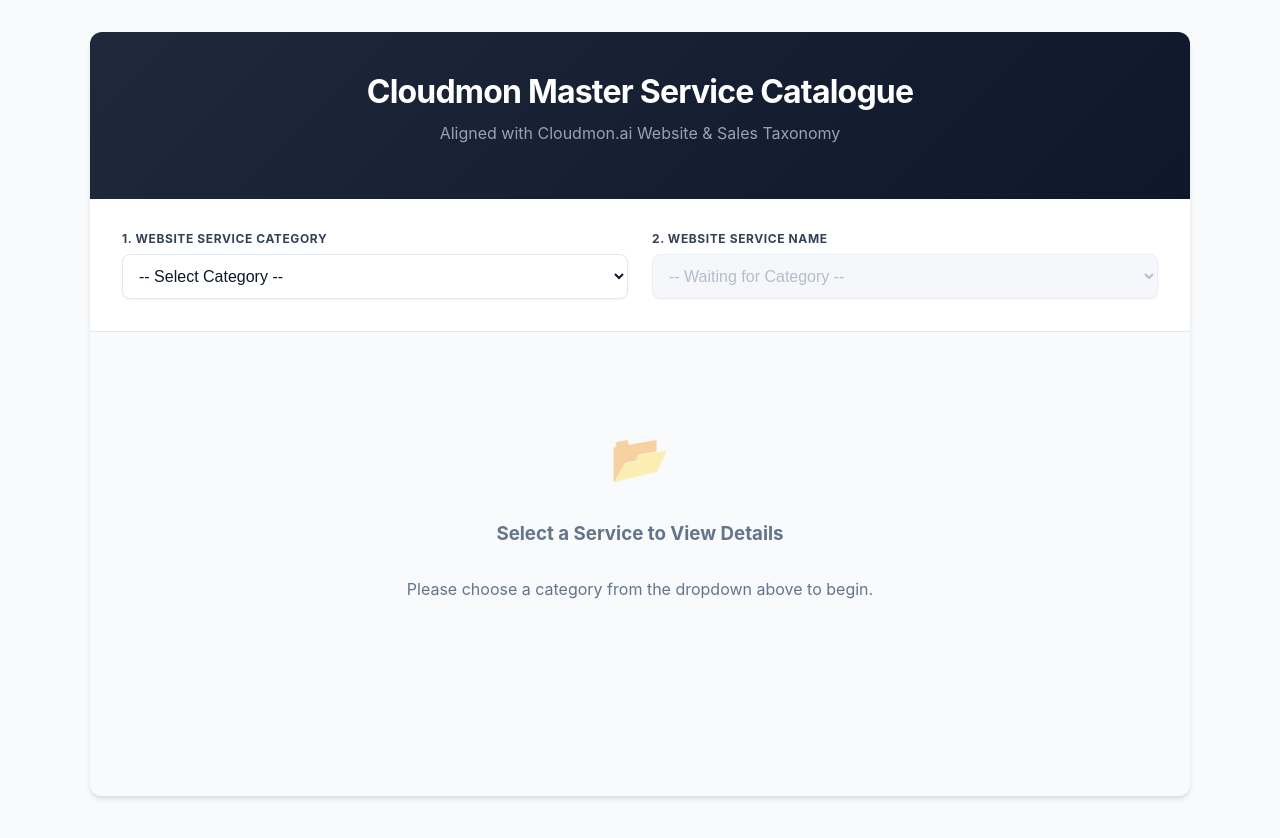
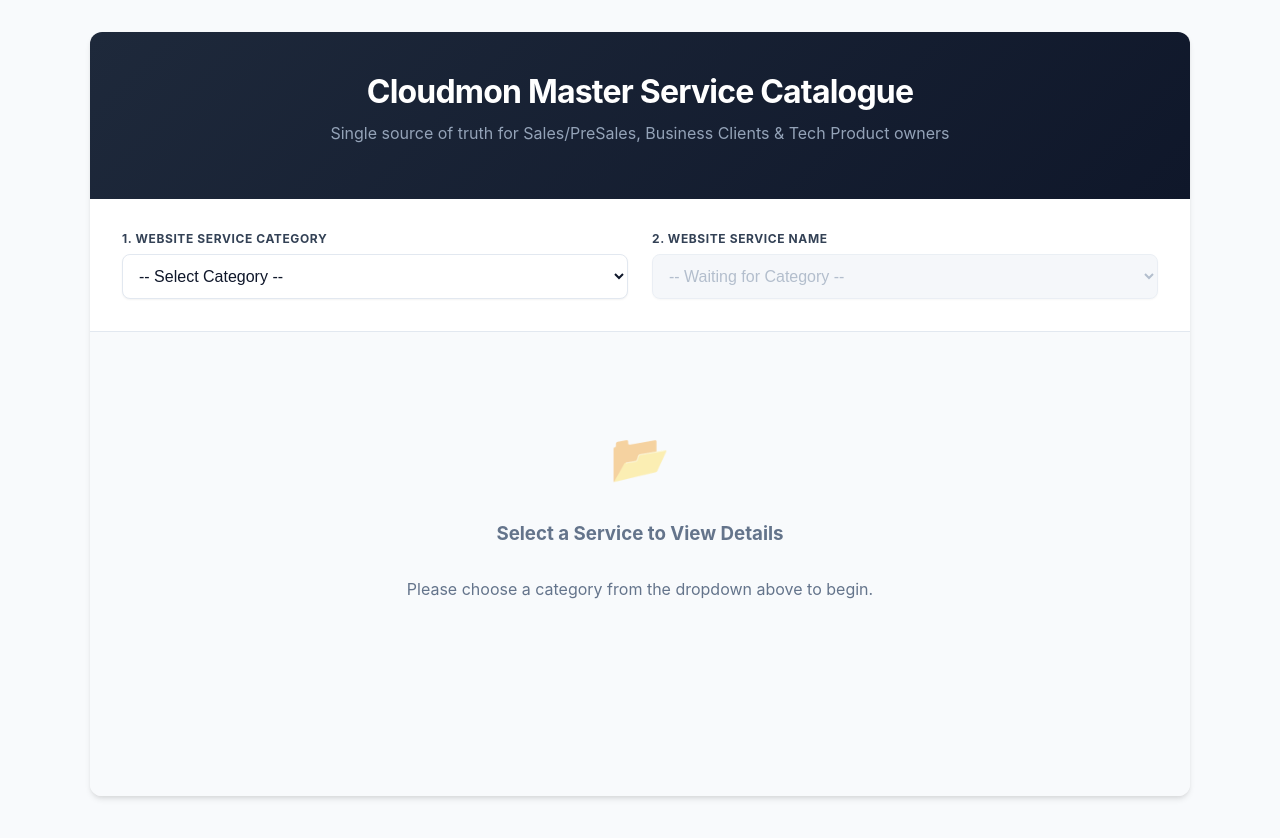
Before and after one commit to fawazmajeed/servicecatalogue, a plain HTML site: page index.html in a window 1280 px wide. Drawn offline with Linux system fonts and the light colour scheme.

Commit message:
title change
sub heading change

```diff
--- a/index.html
+++ b/index.html
@@ -240,7 +240,7 @@
 <div class="container">
     <div class="header">
         <h1>Cloudmon Master Service Catalogue</h1>
-        <p>Aligned with Cloudmon.ai Website & Sales Taxonomy</p>
+        <p>Single source of truth for Sales/PreSales, Business Clients & Tech Product owners</p>
     </div>
 
     <div class="controls">
```
